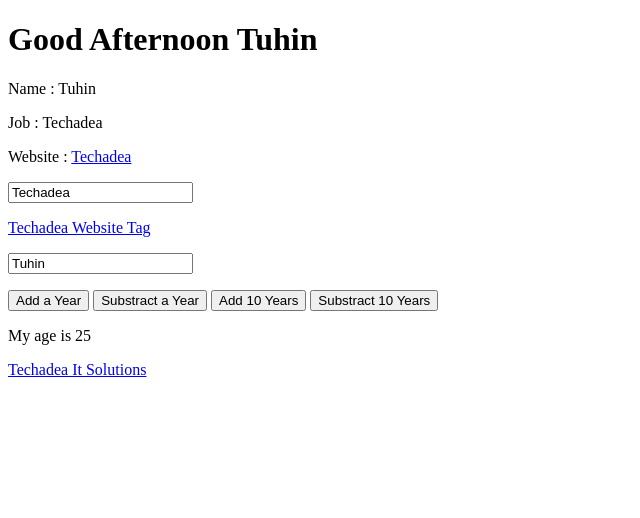
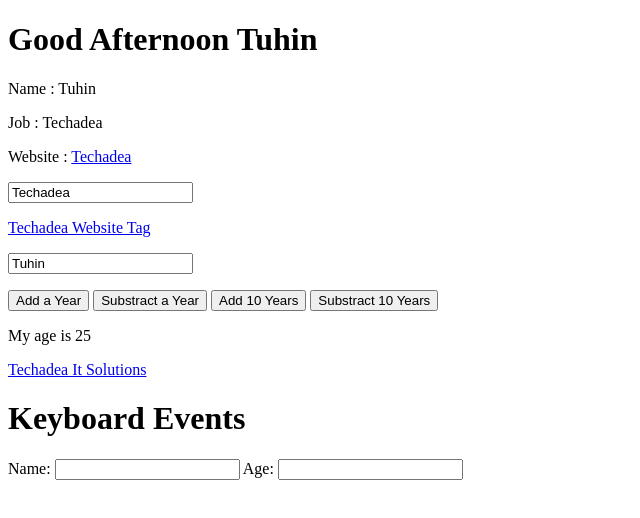
Before and after one commit to tuhindewan/vue.js, a plain HTML site: page index.html in a window 1280 px wide. Shown: the whole page, without its empty margins (0-640 px from the left). Drawn offline with nearby package versions, Linux system fonts and the light colour scheme.

Commit message:
keyboard events

```diff
--- a/app.js
+++ b/app.js
@@ -11,14 +11,20 @@ var app = new Vue({
 		greet:function(time){
 			return "Good" +" " + time + " " +this.name;
 		},
-		add:function(inc){
-			this.age += inc;
-		},
-		substract:function(dec){
-			this.age -= dec;
-		},
+		add: function(inc){
+            this.age += inc;
+        },
+        substract: function(dec){
+            this.age -= dec;
+        },
 		click:function(){
 			alert("This link will take you to the company website");
+		},
+		logName:function(){
+			console.log('You entered your name');
+		},
+		logAge:function(){
+			console.log('You entered your age');
 		}
 	}
 });
--- a/index.html
+++ b/index.html
@@ -21,6 +21,11 @@
 	<button v-on:dblclick="substract(10)">Substract 10 Years</button>
 	<p>My age is {{ age }}</p>
 	<p><a v-on:click="click" href="http://www.techadea.com">Techadea It Solutions</a></p>
+	<h1>Keyboard Events</h1>
+	<label>Name:</label>
+	<input type="text" v-on:keyup.enter="logName">
+	<label>Age:</label>
+	<input type="text" v-on:keyup.alt.enter="logAge">
 </div>
 
 <script type="text/javascript" src="app.js"></script>
```
